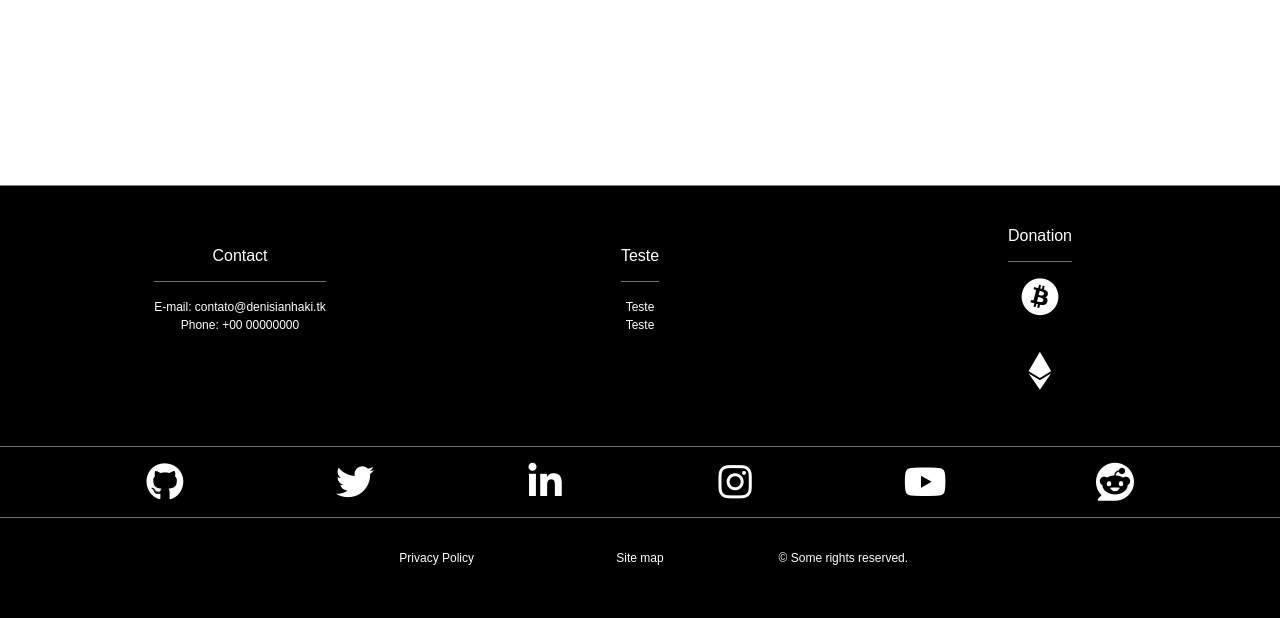
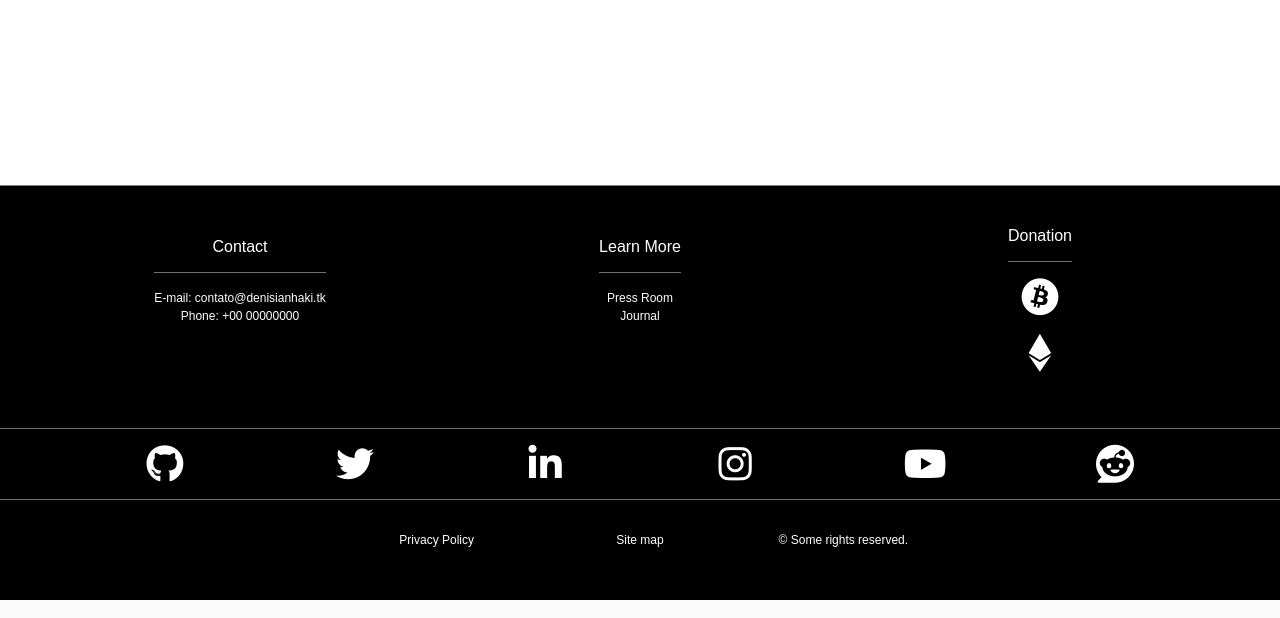
Before and after one commit to MRSW42LT/websiteRocketry, a Flask app: page /about in a window 1280 px wide. Shown: the part 695-1313 px from the top of the page. Run offline with Flask 2, Linux system fonts and the light colour scheme; some libraries are stand-ins or nearby versions.

Commit message:
Update base.html

```diff
--- a/website/templates/base.html
+++ b/website/templates/base.html
@@ -56,13 +56,13 @@
                     <div>Phone: +00 00000000</div><br><br>
                 </div>
                 <div>
-                   <div><h6>Teste</h6></div><hr>
-                   <div><a href="">Teste</a></div>
-                   <div><a href="">Teste</a></div><br><br>
+                   <div><h6>Learn More</h6></div><hr>
+                   <div><a href="">Press Room</a></div>
+                   <div><a href="">Journal</a></div><br><br>
                 </div>
                 <div>
                     <div><h6>Donation</h6></div><hr>
-                    <div><a href=""><i class="fab fa-bitcoin"></i></a></div><br><br>
+                    <div><a href=""><i class="fab fa-bitcoin"></i></a></div><br>
                     <div><a href=""><i class="fab fa-ethereum"></i></a></div>
                 </div>
             </div>
```
